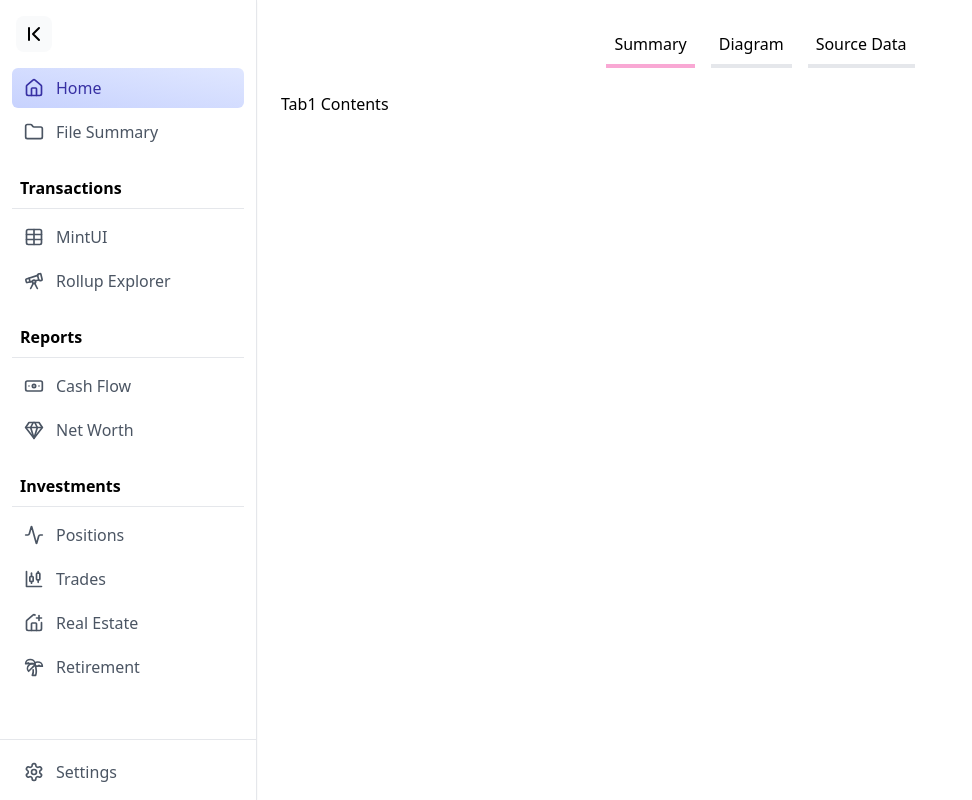
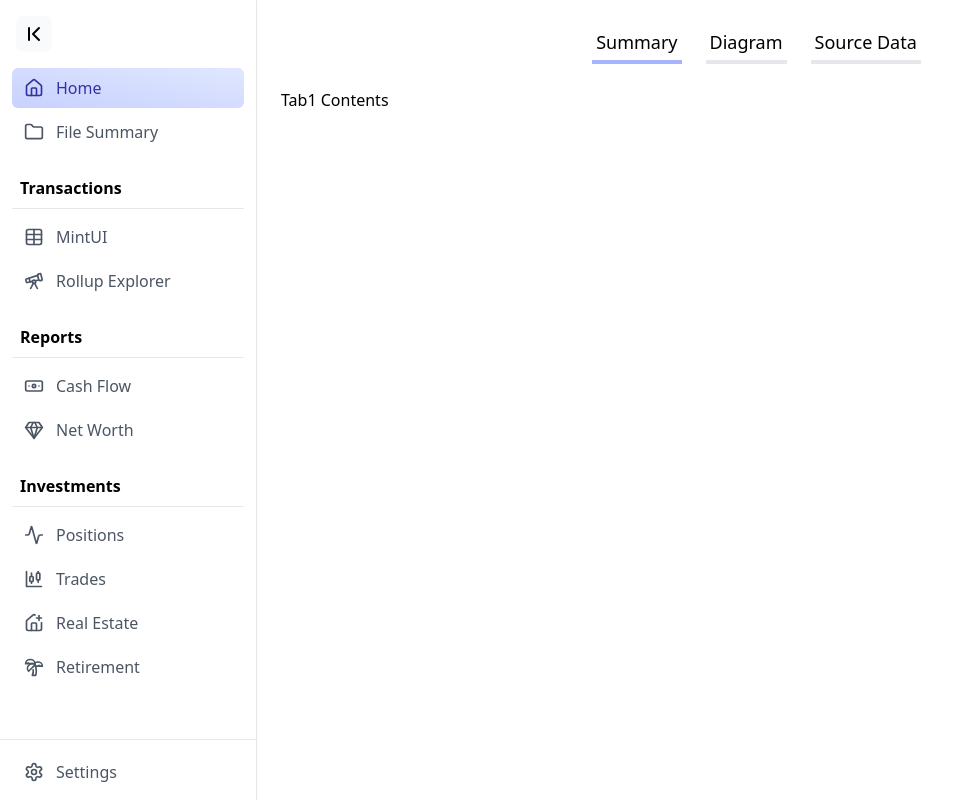
Before and after one commit to asburywg/portfolio-ui, a React (Create React App) app: page / in a window 1280 px wide. Shown: the whole page, without its empty margins (0-972 px from the left). Built offline with nearby package versions, Linux system fonts and the light colour scheme.

Commit message:
formatting

```diff
--- a/src/layout/Tabs.js
+++ b/src/layout/Tabs.js
@@ -11,8 +11,8 @@ function TabView({ children }) {
             {children.map((child, index) => (
                 <li
                     key={index}
-                    className={`cursor-pointer font-medium bg-white mr-4 p-2 border-b-4 hover:text-pink-600 hover:border-accent-900 ${
-                        activeIndex === index ? "active border-pink-300" : ""
+                    className={`cursor-pointer font-medium text-lg bg-white mr-6 p-1 border-b-4 hover:border-indigo-200 ${
+                        activeIndex === index ? "active border-indigo-300 font-extrabold" : ""
                     }`}
                     onClick={() => setActiveIndex(index)}
                 >
@@ -20,13 +20,12 @@ function TabView({ children }) {
                 </li>
             ))}
         </ul>
-        <div className="tab-content">
-            {children.map((child, index) => (
-                <div key={index} className={`tab-pane ${activeIndex === index ? "active" : "hidden"}`}>
-                    {child.props.children}
-                </div>
-            ))}
-        </div>
+
+        {children.map((child, index) => (
+            <div key={index} className={`tab-pane ${activeIndex === index ? "active" : "hidden"}`}>
+                {child.props.children}
+            </div>
+        ))}
         </>
     );
 }
```
